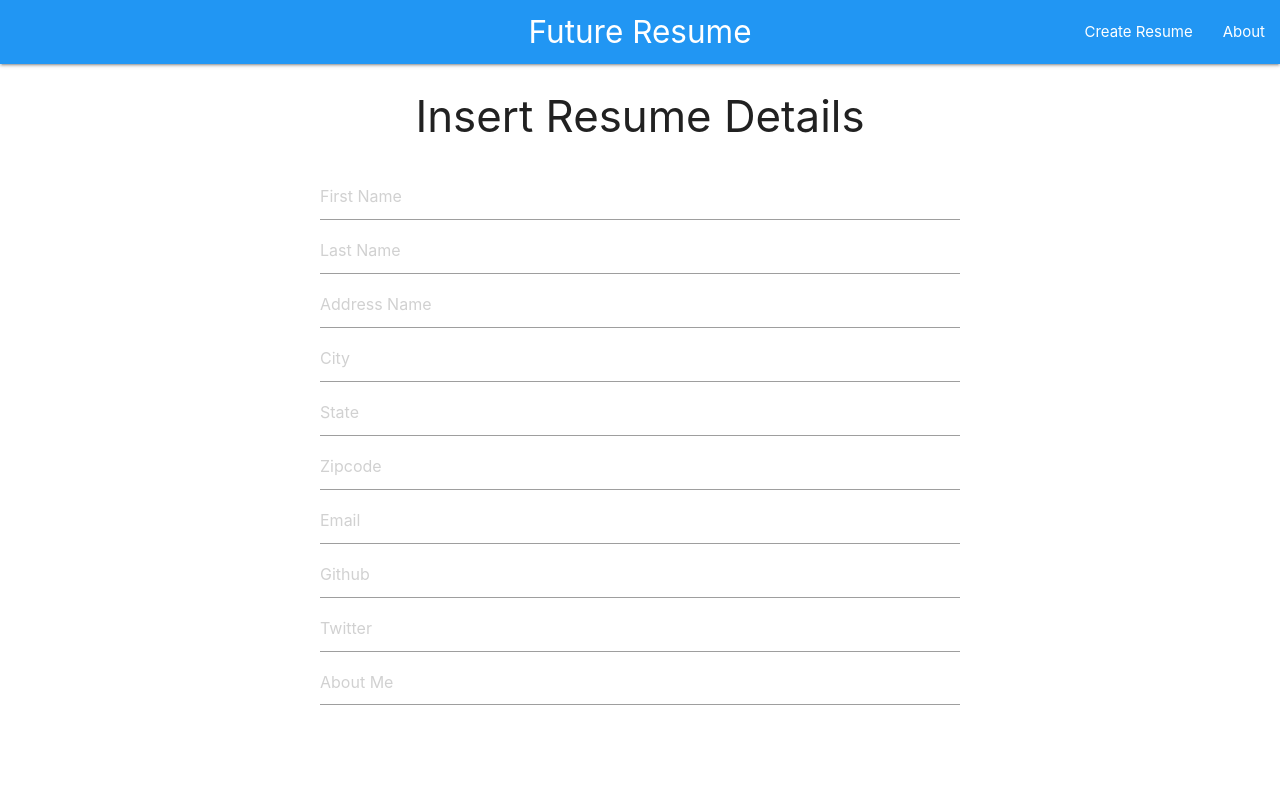
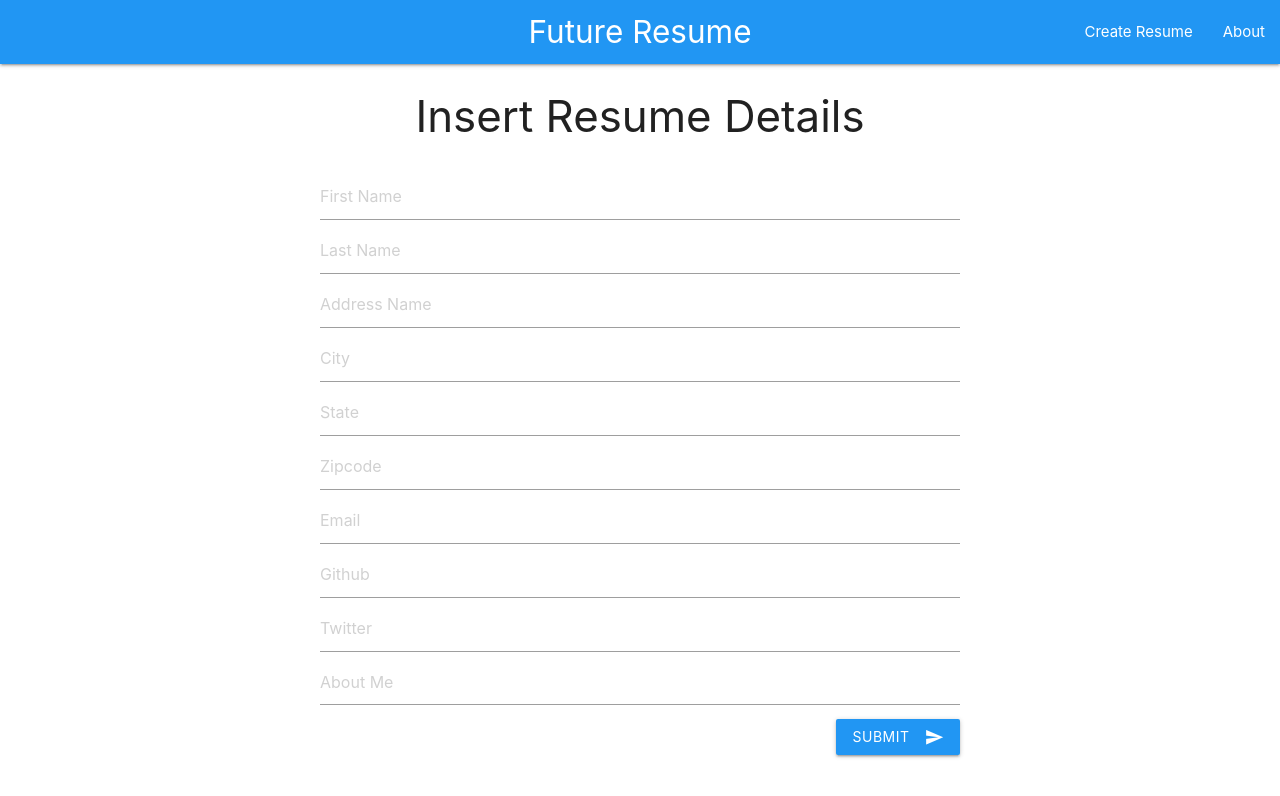
Before and after one commit to m-tartag/FutureResume, a React (Create React App) app in the folder client/: page /resumeform in a window 1280 px wide. Shown: the top 796 px of the page. Built offline with nearby package versions, Linux system fonts and the light colour scheme.

Commit message:
submit button

```diff
--- a/client/public/index.html
+++ b/client/public/index.html
@@ -7,7 +7,7 @@
     <meta name="theme-color" content="#000000" />
      <!-- Compiled and minified CSS -->
      <link rel="stylesheet" href="https://cdnjs.cloudflare.com/ajax/libs/materialize/1.0.0/css/materialize.min.css">
-
+     <link href="https://fonts.googleapis.com/icon?family=Material+Icons" rel="stylesheet">
     <!--
       manifest.json provides metadata used when your web app is installed on a
       user's mobile device or desktop. See https://developers.google.com/web/fundamentals/web-app-manifest/
--- a/client/src/components/layouts/ResumeForm.js
+++ b/client/src/components/layouts/ResumeForm.js
@@ -29,6 +29,10 @@ class ResumeForm extends Component {
 
           <textarea id="textarea1" class="materialize-textarea" placeholder="About Me"></textarea>
 
+          <button class="btn waves-effect waves-light align right blue" type="submit" name="action">Submit
+            <i class="material-icons right">send</i>
+          </button>
+
         </div>
 
 
```
